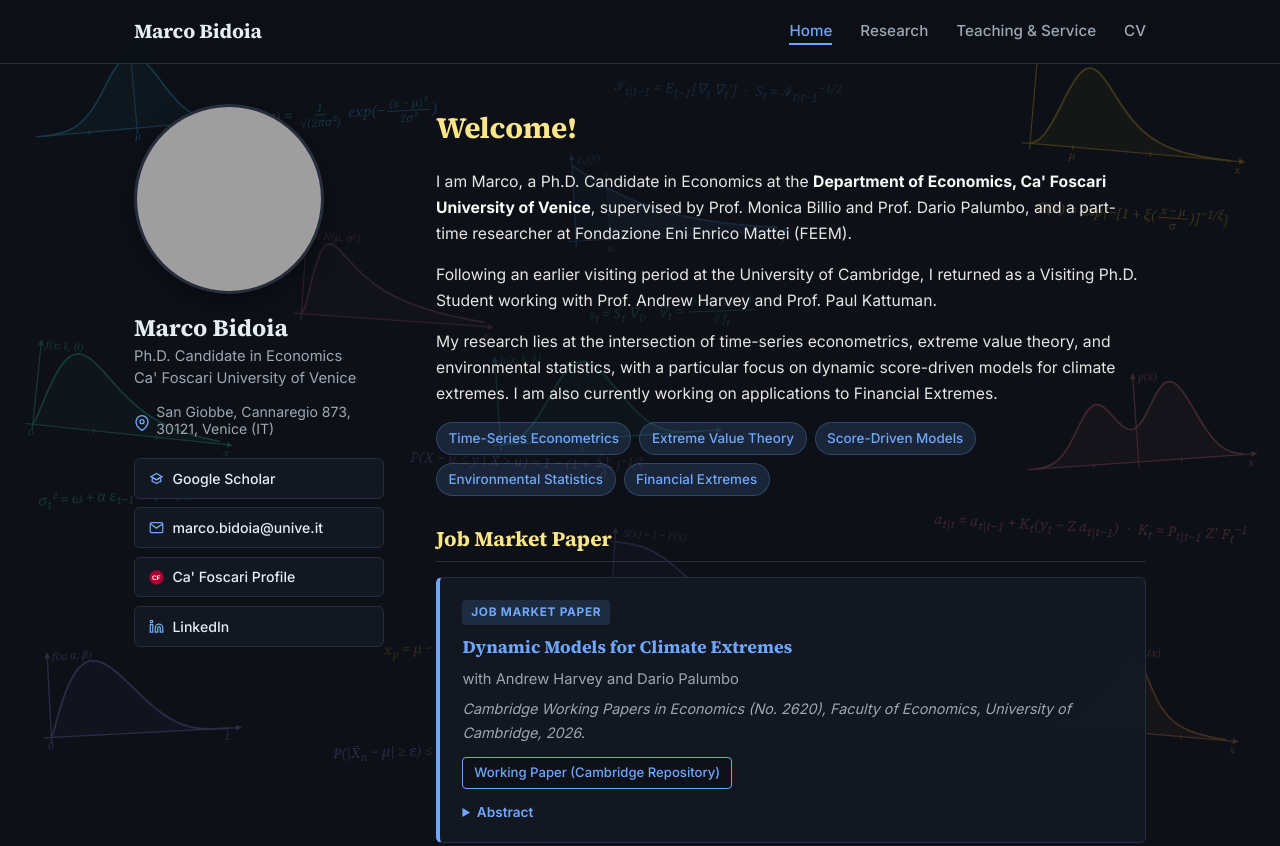
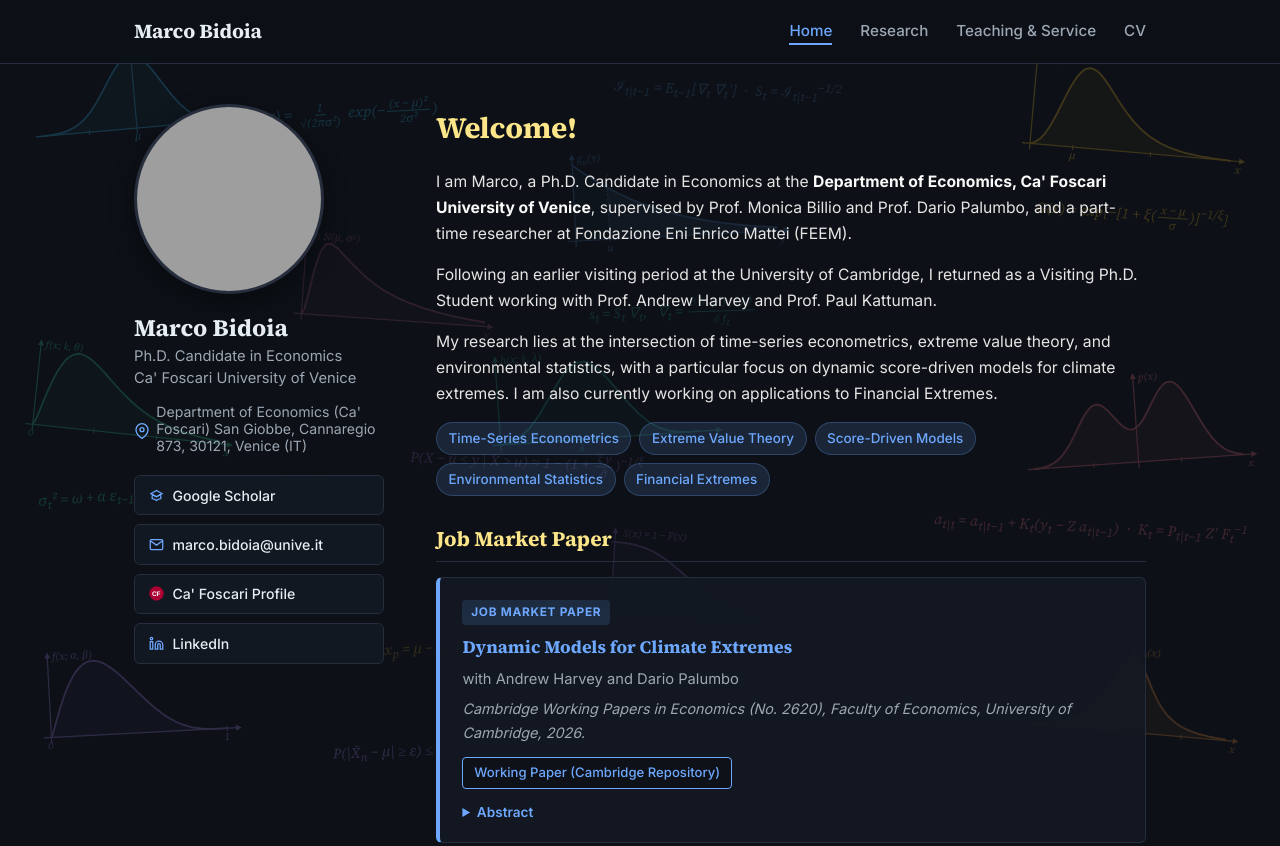
Before and after one commit to marcobidoia98/marcobidoia98.github.io, a plain HTML site: page index.html in a window 1280 px wide. Shown: the top 846 px of the page. Drawn offline with Linux system fonts and the light colour scheme; grey boxes are pictures that could not be loaded.

Commit message:
Update address in index.html

```diff
--- a/index.html
+++ b/index.html
@@ -956,7 +956,7 @@
         <path d="M21 10c0 7-9 13-9 13s-9-6-9-13a9 9 0 0 1 18 0z"/>
         <circle cx="12" cy="10" r="3"/>
       </svg>
-      <span style="line-height: 1.2;">San Giobbe, Cannaregio 873, 30121, Venice (IT)</span>
+      <span style="line-height: 1.2;">Department of Economics (Ca' Foscari) San Giobbe, Cannaregio 873, 30121, Venice (IT)</span>
     </a>
   </li>
 </ul>
```
